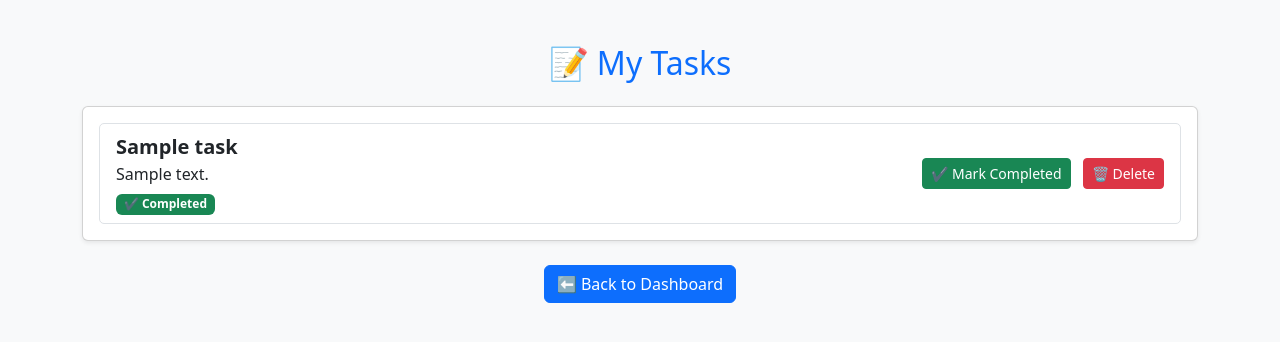
After one commit to Martin4dbest/TaskMgt, a Flask app: page /tasks in a window 1280 px wide. The commit adds this page. Shown: the top 342 px of the page. Run offline with Flask 3, Linux system fonts and the light colour scheme; a user stored in the database is signed in; tables that the repository leaves empty hold one stand-in row (values such as "Sample post"); some libraries are stand-ins or nearby versions.

```diff
--- a/app.py
+++ b/app.py
@@ -204,6 +204,14 @@ def complete_task(task_id):
     return redirect(url_for('dashboard'))
 
 
+@app.route("/tasks")
+@login_required
+def tasks():
+    tasks = Task.query.filter_by(user_id=current_user.id).all()
+    return render_template('tasks.html', tasks=tasks, user=current_user)
+
+
+
 @app.route("/profile", methods=['GET', 'POST'])
 @login_required
 def profile():
@@ -222,5 +230,12 @@ def profile():
     return render_template("profile.html", form=form, user=current_user)
 
 # Run App
+
+if __name__ == "__main__":
+    app.run(host="0.0.0.0", port=10000)
+
+"""
 if __name__ == "__main__":
     app.run(debug=True)
+
+"""
--- a/requirements.txt
+++ b/requirements.txt
@@ -2,17 +2,23 @@ alembic==1.14.1
 blinker==1.9.0
 click==8.1.8
 colorama==0.4.6
+dnspython==2.7.0
+email_validator==2.2.0
 Flask==3.1.0
 Flask-Login==0.6.3
 Flask-Migrate==4.1.0
 Flask-SQLAlchemy==3.1.1
 Flask-WTF==1.2.2
 greenlet==3.1.1
+gunicorn==23.0.0
+idna==3.10
 itsdangerous==2.2.0
 Jinja2==3.1.5
 Mako==1.3.9
 MarkupSafe==3.0.2
+packaging==24.2
 psycopg2-binary==2.9.10
+python-dotenv==1.0.1
 SQLAlchemy==2.0.38
 typing_extensions==4.12.2
 Werkzeug==3.1.3
--- /dev/null
+++ b/templates/tasks.html
@@ -0,0 +1,49 @@
+<!DOCTYPE html>
+<html lang="en">
+<head>
+    <meta charset="UTF-8">
+    <meta name="viewport" content="width=device-width, initial-scale=1.0">
+    <title>My Tasks</title>
+    <!-- Bootstrap 5 CDN -->
+    <link href="https://cdn.jsdelivr.net/npm/bootstrap@5.3.0/dist/css/bootstrap.min.css" rel="stylesheet">
+</head>
+<body style="background-color: #f8f9fa; padding: 20px;">
+
+    <div class="container mt-4">
+        <h2 class="text-center text-primary mb-4">📝 My Tasks</h2>
+
+        <div class="card shadow-sm p-3">
+            {% if tasks %}
+                <ul class="list-group">
+                    {% for task in tasks %}
+                        <li class="list-group-item d-flex justify-content-between align-items-center">
+                            <div>
+                                <strong class="fs-5">{{ task.title }}</strong>
+                                <p class="mb-1">{{ task.description }}</p>
+                                {% if task.completed %}
+                                    <span class="badge bg-success">✔ Completed</span>
+                                {% else %}
+                                    <span class="badge bg-warning text-dark">⏳ Pending</span>
+                                {% endif %}
+                            </div>
+                            <div>
+                                <a href="{{ url_for('complete_task', task_id=task.id) }}" class="btn btn-sm btn-success me-2">✔ Mark Completed</a>
+                                <a href="{{ url_for('delete_task', task_id=task.id) }}" class="btn btn-sm btn-danger">🗑 Delete</a>
+                            </div>
+                        </li>
+                    {% endfor %}
+                </ul>
+            {% else %}
+                <p class="text-center text-muted">No tasks found. Start by adding a new task!</p>
+            {% endif %}
+        </div>
+
+        <div class="text-center mt-4">
+            <a href="{{ url_for('dashboard') }}" class="btn btn-primary">⬅ Back to Dashboard</a>
+        </div>
+    </div>
+
+    <!-- Bootstrap JS -->
+    <script src="https://cdn.jsdelivr.net/npm/bootstrap@5.3.0/dist/js/bootstrap.bundle.min.js"></script>
+</body>
+</html>
```
Also changed, not shown: templates/dashboard.html (+4 -3 lines), templates/task.html (deleted, +0 -41 lines), static/uploads/1000065990.jpg (added).
